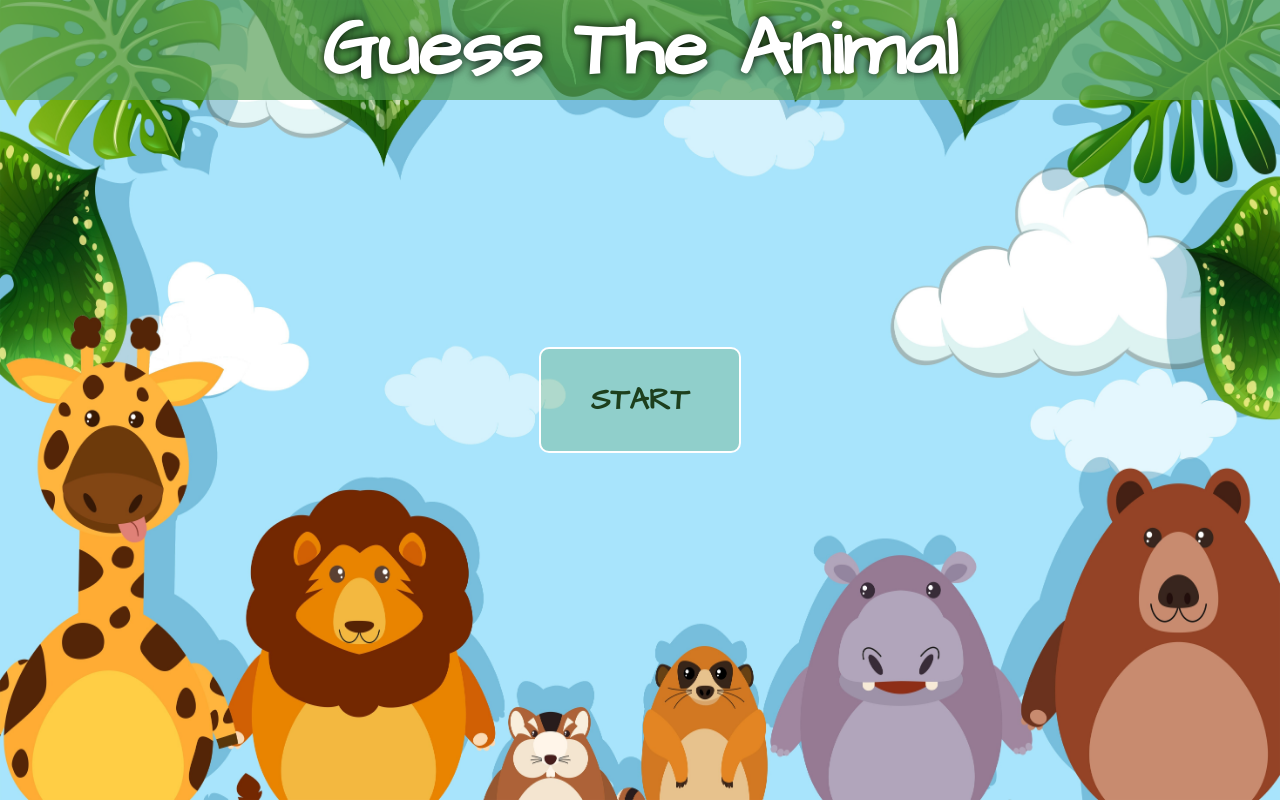
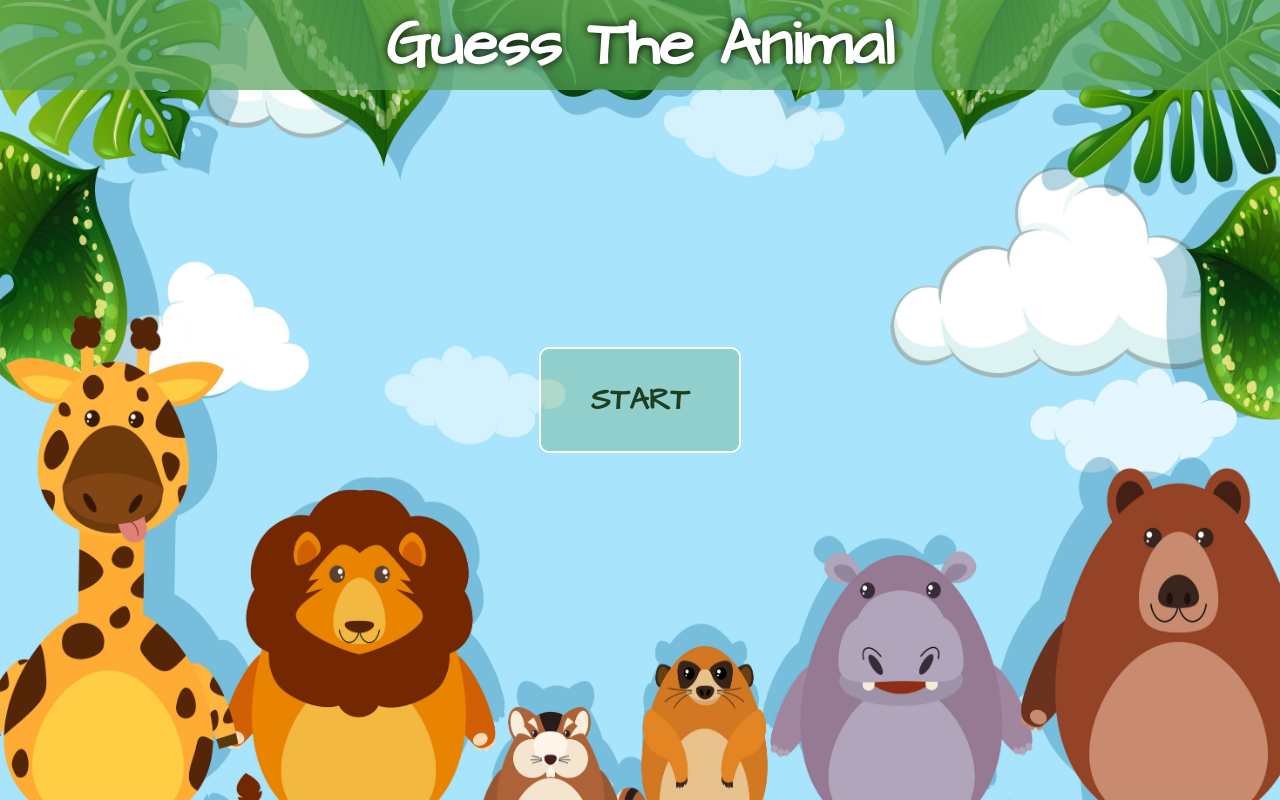
Before and after one commit to Gudine/project-guess-animal, a website: page index.html in a window 1280 px wide. Drawn offline with Linux system fonts and the light colour scheme.

Commit message:
Ajustes no CSS e botões foram desabilitados ao finalizar o jogo.

```diff
--- a/script.js
+++ b/script.js
@@ -18,8 +18,10 @@ const tryToGuess = () => {
   const attempt = document.querySelector('.game-input').value;
   const message = document.querySelector('.game-over-message');
   const animalName = document.querySelector('.game-name-animal');
+  const buttons = document.querySelectorAll('.game-button');
 
   if (attempt.toLowerCase() === json.name.toLowerCase()) {
+    buttons.forEach((button) => button.disabled = true);
     message.style.color = 'green';
     message.innerText = 'You win!!';
     animalName.innerText = json.name;
@@ -30,7 +32,6 @@ const tryToGuess = () => {
       heart.src = 'img/heart-empty.png';
       heart.className = 'empty-heart';
       if (!up.querySelector('.full-heart')) {
-        const buttons = document.querySelectorAll('.game-button');
         buttons.forEach((button) => button.disabled = true);
         message.style.color = 'red';
         message.innerText = 'You lose!!';
--- a/style.css
+++ b/style.css
@@ -6,10 +6,10 @@
 
 .header {
   background-color: rgba(89, 160, 89, 0.7);
-  height: 100px;
+  height: 90px;
   padding: 10px;
   display: flex;
-  font-size: 5rem;
+  font-size: 4rem;
   font-weight: 700;
   color: rgb(255, 255, 255);
   text-shadow: 0px 0px 10px black;
@@ -126,6 +126,7 @@
 .game-attempts {
   display: flex;
   justify-content: center;
+  margin-top: 10px;
 }
 
 .game-attempts > img {
```
